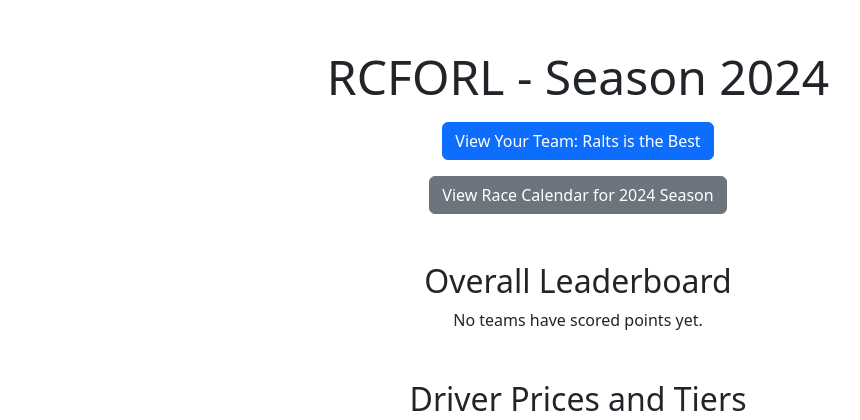
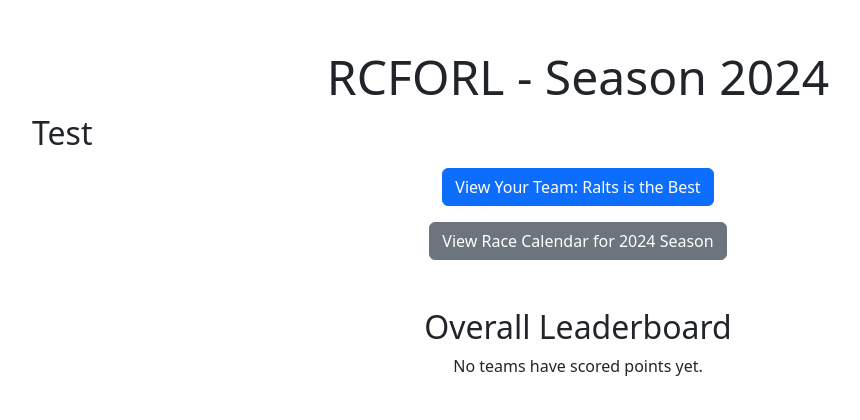
Before and after one commit to rortiz93/f1-fantasy, a Django app: template league/templates/league/league.html in a window 1280 px wide. Shown: the part 56-476 px from the top of the page, without its empty margins (62-922 px from the left). Run offline with Django 5.2, Linux system fonts and the light colour scheme; the template is opened without the code that fills it: values that come from a table or form of the project are taken from there, others are empty; data comes from the database, SQL or seed files in the repository.

Commit message:
test for cicd purposes

```diff
--- a/league/templates/league/league.html
+++ b/league/templates/league/league.html
@@ -5,7 +5,7 @@
     <div class="text-center">
         <h1 class="display-5">{{ league.name }} - Season {{ league.season }}</h1>
     </div>
-
+    <h2>Test</h2>
     <!-- Link to User's Team -->
     {% if user_team %}
         <div class="text-center mt-3">
```
